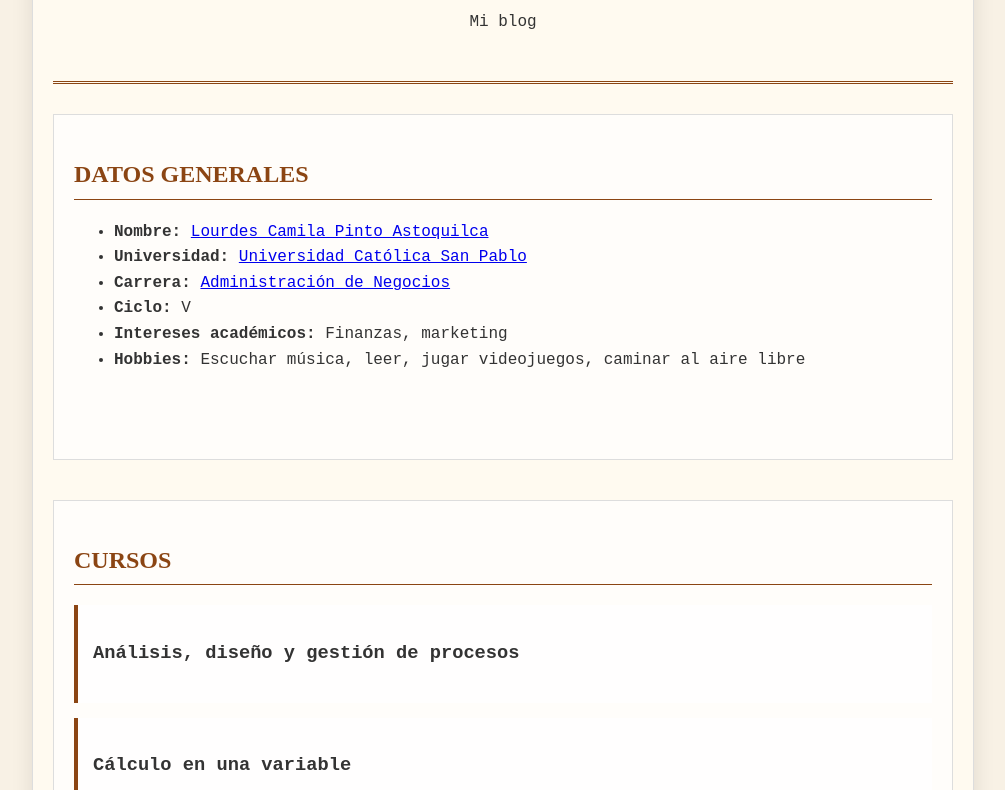
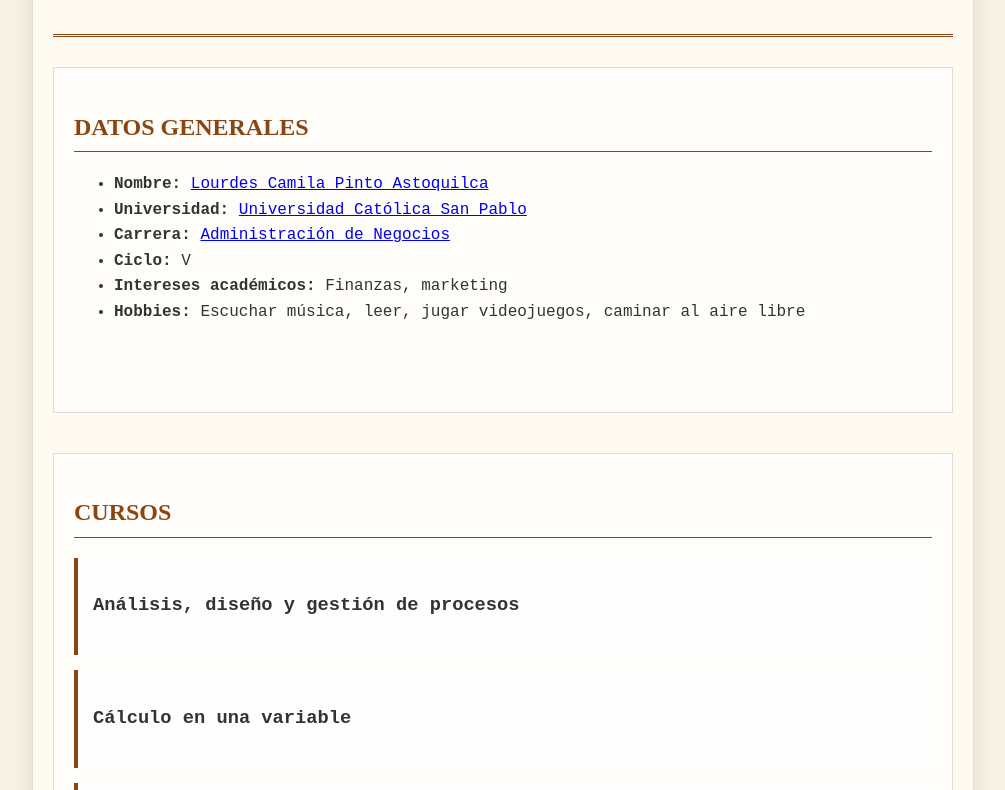
Before and after one commit to LourdesPinto/Lourdes-Camila-Pinto-Astoquilca, a plain HTML site: page index.html in a window 1280 px wide. Shown: the part 178-968 px from the top of the page, without its empty margins (137-1142 px from the left). Drawn offline with Linux system fonts and the light colour scheme.

Commit message:
Update index.html

```diff
--- a/index.html
+++ b/index.html
@@ -4,6 +4,7 @@
     <meta charset="UTF-8">
     <meta name="viewport" content="width=device-width, initial-scale=1.0">
     <title>Lourdes Camila Pinto Astoquilca</title>
+    <meta name="google-site-verification" content="0MOii6-44wXlywmJ9KhSMfwlOhLQXBOh-xmAd7eDXrs" />
     <style>
         /* Estilos vintage */
         body {
@@ -164,7 +165,7 @@
     <div class="container">
         <header>
             <h1>LOURDES CAMILA PINTO ASTOQUILCA</h1>
-            <p>Mi blog</p>
+
         </header>
 
         <section id="datos-generales">
```
